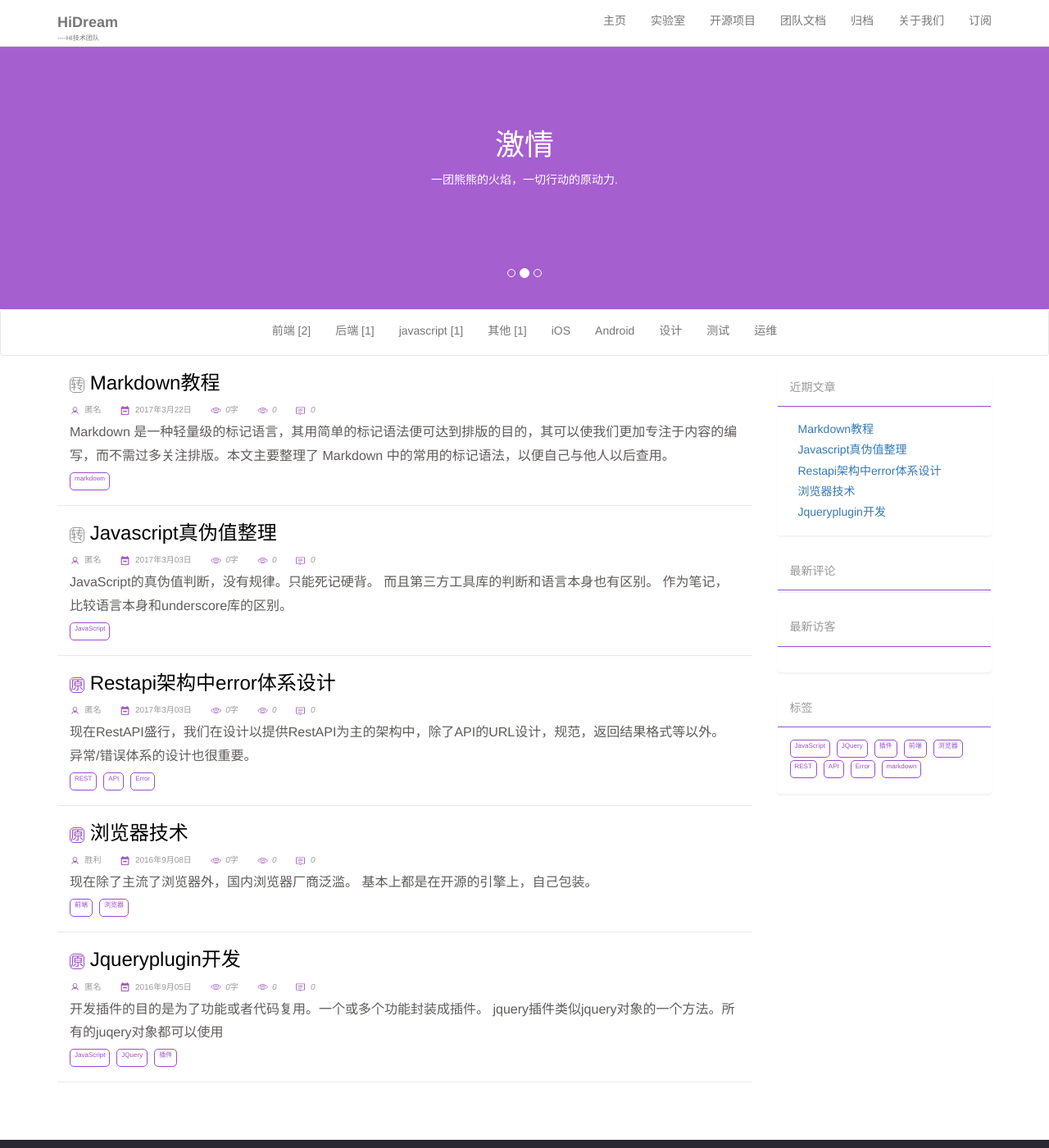
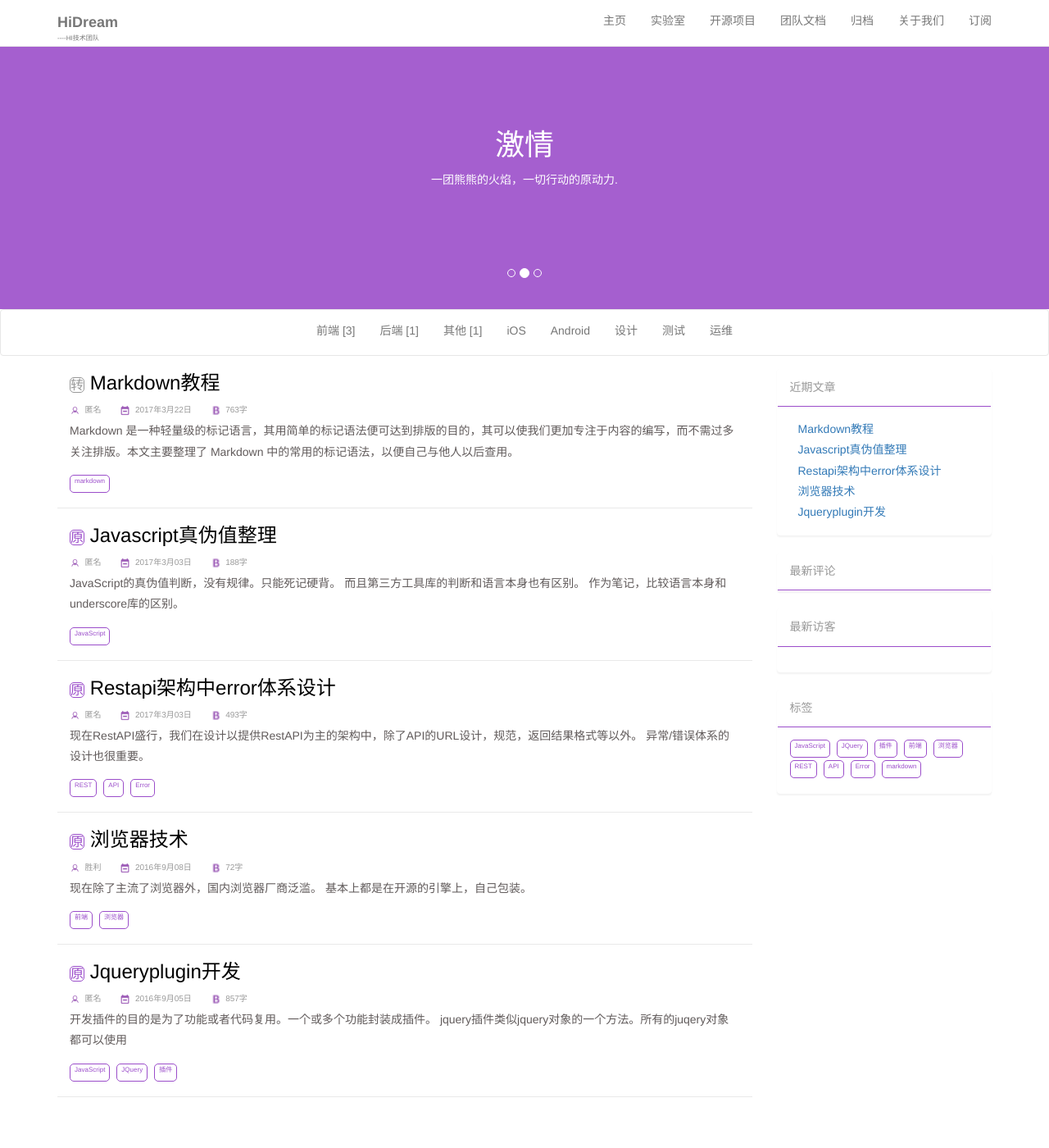
Before and after one commit to DreamHi/DreamHi.github.io, a Jekyll site: the page built from index.html, in a window 1280 px wide and 1400 px high. Shown: the whole window at 82% size. Built offline with Jekyll 4.4.1, drawn with Linux system fonts in a browser that asks for light colours; the list of posts is cut into pages by our own code; comment, search, counter and statistics services are not loaded.

Commit message:
追加文章字数

```diff
--- a/_layouts/post.html
+++ b/_layouts/post.html
@@ -20,9 +20,7 @@
                 <p class="info">
                     <span><img src="/static/images/createdAt.png" alt="">&nbsp;&nbsp;{{ page.auth | default: "匿名" }}</span>
                     <span><img src="/static/images/date.png" alt="">&nbsp;&nbsp;{{page.date | date: "%Y年%-m月%d日"}}</span>
-                    <span><img src="/static/images/views.png" alt="">&nbsp;&nbsp;<i id="totalWords">0</i>字</span>
-                    <span><img src="/static/images/views.png" alt="">&nbsp;&nbsp;<i id="totalViews">0</i></span>
-                    <span><img src="/static/images/comment.png" alt="">&nbsp;&nbsp;<i id="totalComments">0</i></span>
+                    <span><img src="/static/images/words.png" alt="">&nbsp;&nbsp;{{page.content | number_of_words }}字</span>
                 </p>
             </header>
             <section class="markdown-body" style="margin-top: 15px;">
--- a/index.html
+++ b/index.html
@@ -45,10 +45,8 @@
           <p class="info">
             <span><img src="../static/images/createdAt.png" alt="">&nbsp;&nbsp;{{ post.auth | default: "匿名" }}</span>
             <span><img src="../static/images/date.png" alt="">&nbsp;&nbsp;{{post.date | date: "%Y年%-m月%d日"}}</span>
-            <span><img src="../static/images/views.png" alt="">&nbsp;&nbsp;<i id="totalWords">0</i>字</span>
-            <span><img src="../static/images/views.png" alt="">&nbsp;&nbsp;<i id="totalViews">0</i></span>
-            <span><img src="../static/images/comment.png" alt="">&nbsp;&nbsp;<i id="totalComments">0</i></span>
-          </p>
+            <span><img src="../static/images/words.png" alt="">&nbsp;&nbsp;{{post.content | number_of_words }}字</span>
+         </p>
           <span class="content">
             {{ post.excerpt | truncate: 150}}
           </span>
--- a/static/css/blog.css
+++ b/static/css/blog.css
@@ -25,12 +25,12 @@
 }
 
 .blog-wall .content {
-  font-size: 16px;
+  font-size: 14px;
 }
 
 .blog-wall .tags {
-  margin-top: 5px;
-  margin-bottom: 5px;
+  margin-top: 15px;
+  margin-bottom: 0px;
 }
 
 .tags .label-item {
```
Also changed, not shown: _posts/frontend/2017-03-03-javascript真伪值整理.md (+2 -1 lines), static/images/words.png (added).
